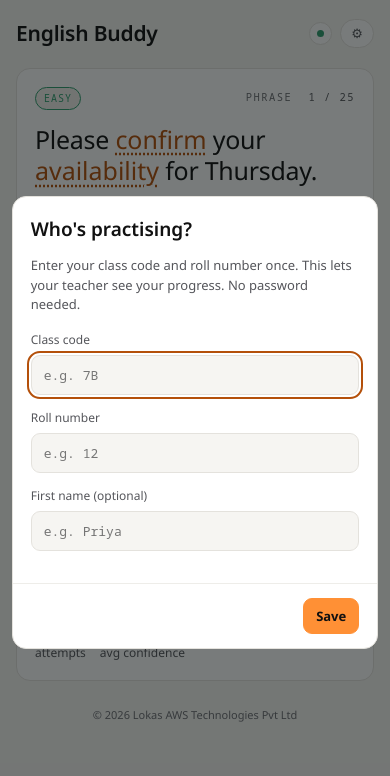
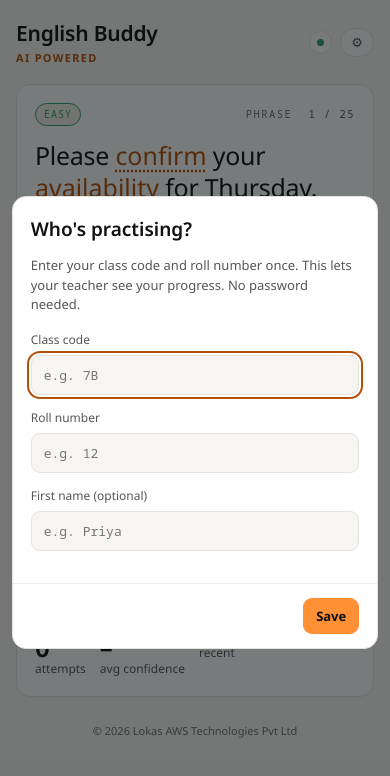
Before and after one commit to lokas-aws-technologies-pvt-ltd/englishbuddypro, a plain HTML site: page index.html in a window 390 px wide. Drawn offline with Linux system fonts and the light colour scheme.

Commit message:
Title the app "English Buddy - AI Powered"
- Browser tab title: English Buddy - AI Powered.
- Header shows "English Buddy" with a small orange "AI POWERED" line,
  under the name on phones and beside it on wider screens (replaces the
  old "read · speak · score" tag, which phones hid).

Co-Authored-By: Claude Opus 5.5 <noreply@anthropic.com>
Claude-Session: https://claude.ai/code/session_01NMUFNaySyMBvuu8SaKt8gr

```diff
--- a/index.html
+++ b/index.html
@@ -12,7 +12,7 @@
   [hidden]{display:none!important;}
   :root{padding:env(safe-area-inset-top,0px) 0 env(safe-area-inset-bottom,0px);}
 </style>
-<title>English Buddy</title>
+<title>English Buddy - AI Powered</title>
 <style>
   :root{
     /* light palette: iGiver brand (logo orange #FF9035, black, white) */
@@ -122,8 +122,8 @@
     font-weight:600; font-size:23px; letter-spacing:-.01em;
   }
   .brand .tag{
-    font-family:var(--mono); font-size:10.5px; letter-spacing:.12em;
-    text-transform:uppercase; color:var(--dim); white-space:nowrap;
+    font-family:var(--ui); font-size:11px; font-weight:700; letter-spacing:.12em;
+    text-transform:uppercase; color:var(--accent); white-space:nowrap;
   }
   .top .sp{ flex:1 1 auto; }
   .iconbtn{
@@ -429,7 +429,7 @@
 
   /* ---------- student progress ---------- */
   .top{ flex-wrap:wrap; row-gap:8px; }                 /* never overlap: wrap as a last resort */
-  @media (max-width:440px){ .brand .tag{ display:none; } .top{ gap:8px; } }
+  @media (max-width:440px){ .brand{ flex-direction:column; align-items:flex-start; gap:0; } .top{ gap:8px; } }
   @media (max-width:400px){ .mode #modeText{ display:none; } .mode{ padding:7px; } .brand h1{ font-size:21px; } }
   @media (max-width:340px){ .top{ gap:6px; } .brand h1{ font-size:18px; } .iconbtn{ padding:6px 8px; } }
   #progressCard[hidden], #sessionCard[hidden]{ display:none !important; }
@@ -474,7 +474,7 @@
   <div class="top">
     <div class="brand">
       <h1>English&nbsp;Buddy</h1>
-      <span class="tag">read · speak · score</span>
+      <span class="tag">AI Powered</span>
     </div>
     <span class="sp"></span>
     <span class="mode" id="modePill" title="Scoring source"><span class="dot"></span><span id="modeText">Demo</span></span>
```
